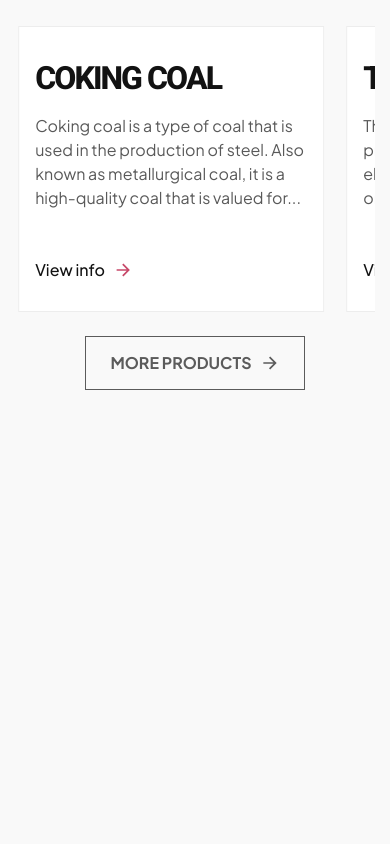
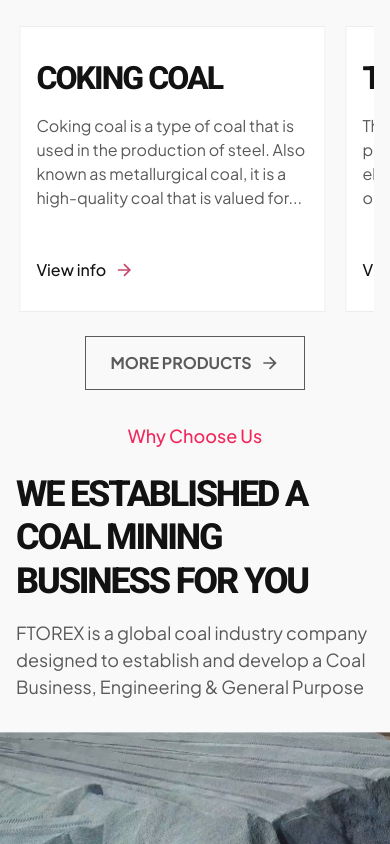
Before and after one commit to RomanKoriachko/ftorex, a React (Create React App) app: page / in a window 390 px wide. Shown: the part 1156-2000 px from the top of the page. Before the commit the page ends 1570 px from the top, so only its background shows below. Built offline with nearby package versions, Linux system fonts and the light colour scheme.

Commit message:
add adaptive in IndicatorsSection

```diff
--- a/src/components/IndicatorsSection/IndicatorsSection.js
+++ b/src/components/IndicatorsSection/IndicatorsSection.js
@@ -20,7 +20,9 @@
                     </p>
                 </div>
                 <div className="indicators-content-row">
-                    <img src="images/indicators-section-img.png" alt="" />
+                    <div className="indicators-img">
+                        <img src="images/indicators-section-img.png" alt="" />
+                    </div>
                     <div>
                         <div className="row indicators-numbers">
                             <div className="indicators-numbers-item">
--- a/src/components/IndicatorsSection/IndicatorsSection.scss
+++ b/src/components/IndicatorsSection/IndicatorsSection.scss
@@ -16,6 +16,11 @@
         grid-template-columns: 2fr 1fr;
         align-items: center;
         gap: 55px;
+        .indicators-img {
+            > img {
+                width: 100%;
+            }
+        }
     }
     .indicators-numbers {
         gap: 24px;
@@ -46,3 +51,63 @@
         margin-right: 80px;
     }
 }
+
+/* Desctop */
+@media (max-width: 1200px) {
+    .indicators-section {
+        .indicators-header-row {
+            grid-template-columns: 1.5fr 1fr;
+        }
+    }
+}
+
+/* Tablet */
+@media (max-width: 992px) {
+    .indicators-section {
+        .indicators-header-row {
+            grid-template-columns: 1fr;
+            margin-bottom: 32px;
+        }
+        .indicators-small-header {
+            text-align: center;
+        }
+        .indicators-content-row {
+            grid-template-columns: 1fr;
+            .indicators-img {
+                margin: 0px -16px;
+            }
+        }
+    }
+}
+
+/* Mobile */
+@media (max-width: 576px) {
+    .indicators-section {
+        padding-top: 8px;
+        padding-bottom: 50px;
+        .big-header {
+            margin-right: 0px;
+        }
+        .indicators-header-row {
+            gap: 16px;
+            margin-bottom: 32px;
+        }
+        .indicators-content-row {
+            gap: 35px;
+            .indicators-img {
+                height: 360px;
+                > img {
+                    height: 100%;
+                    // width: auto;
+                    object-fit: cover;
+                }
+            }
+        }
+        .indicators-numbers-item {
+            width: 50%;
+        }
+        .small-text {
+            margin-right: 0;
+        }
+    }
+}
--- a/src/container/App/App.scss
+++ b/src/container/App/App.scss
@@ -4,9 +4,9 @@
     box-sizing: border-box;
 }
 .container {
-    max-width: 1330px;
+    max-width: 1332px;
     margin: 0 auto;
-    padding: 0px 15px;
+    padding: 0px 16px;
 }
 .row {
     display: flex;
--- a/src/container/Main/Main.js
+++ b/src/container/Main/Main.js
@@ -14,7 +14,7 @@
         <main className="main">
             <IntroduceSection />
             <ProductsSection />
-            {/* <IndicatorsSection /> */}
+            <IndicatorsSection />
             {/* <ServicesSection /> */}
             {/* <AboutUsSection /> */}
             {/* <MapSection /> */}
```
